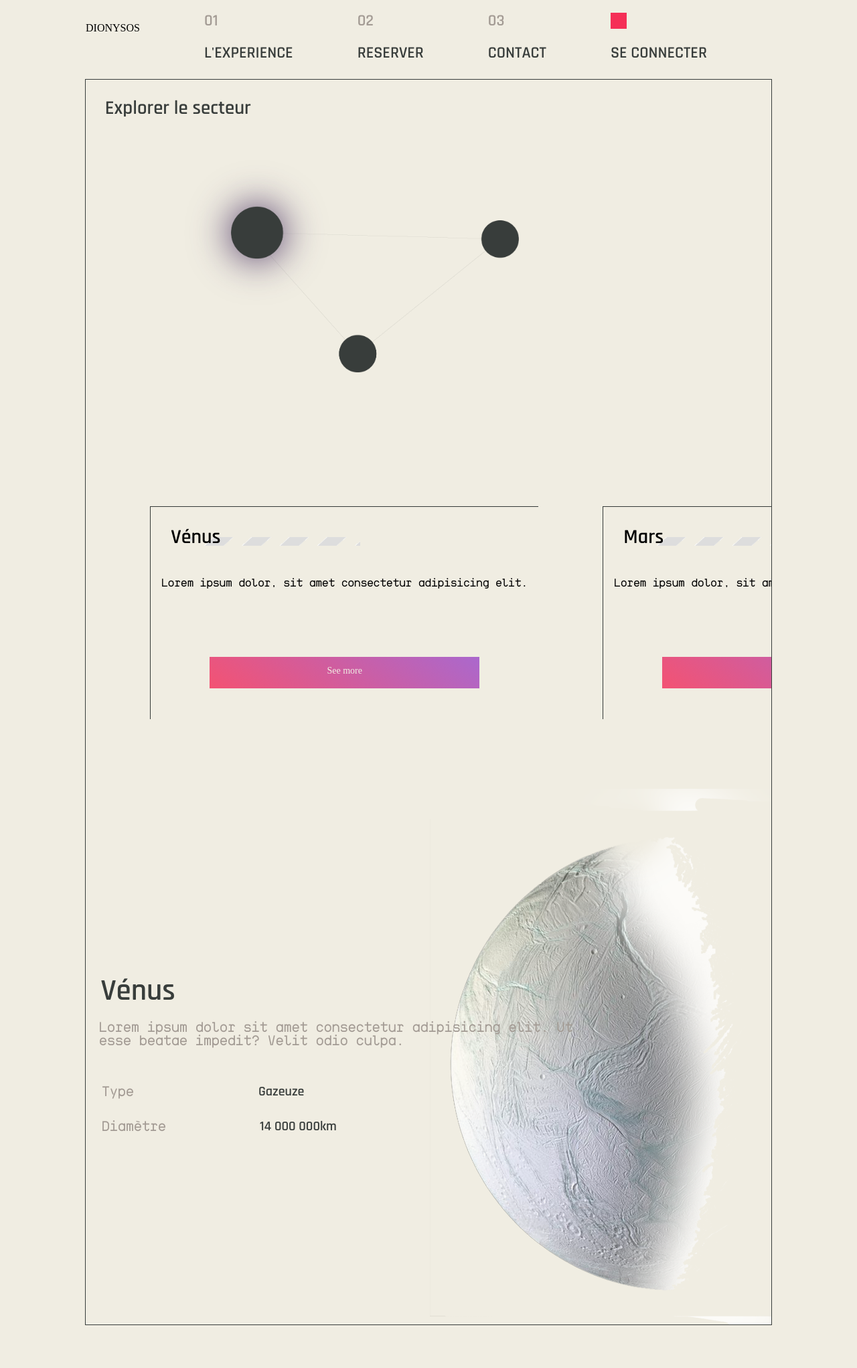
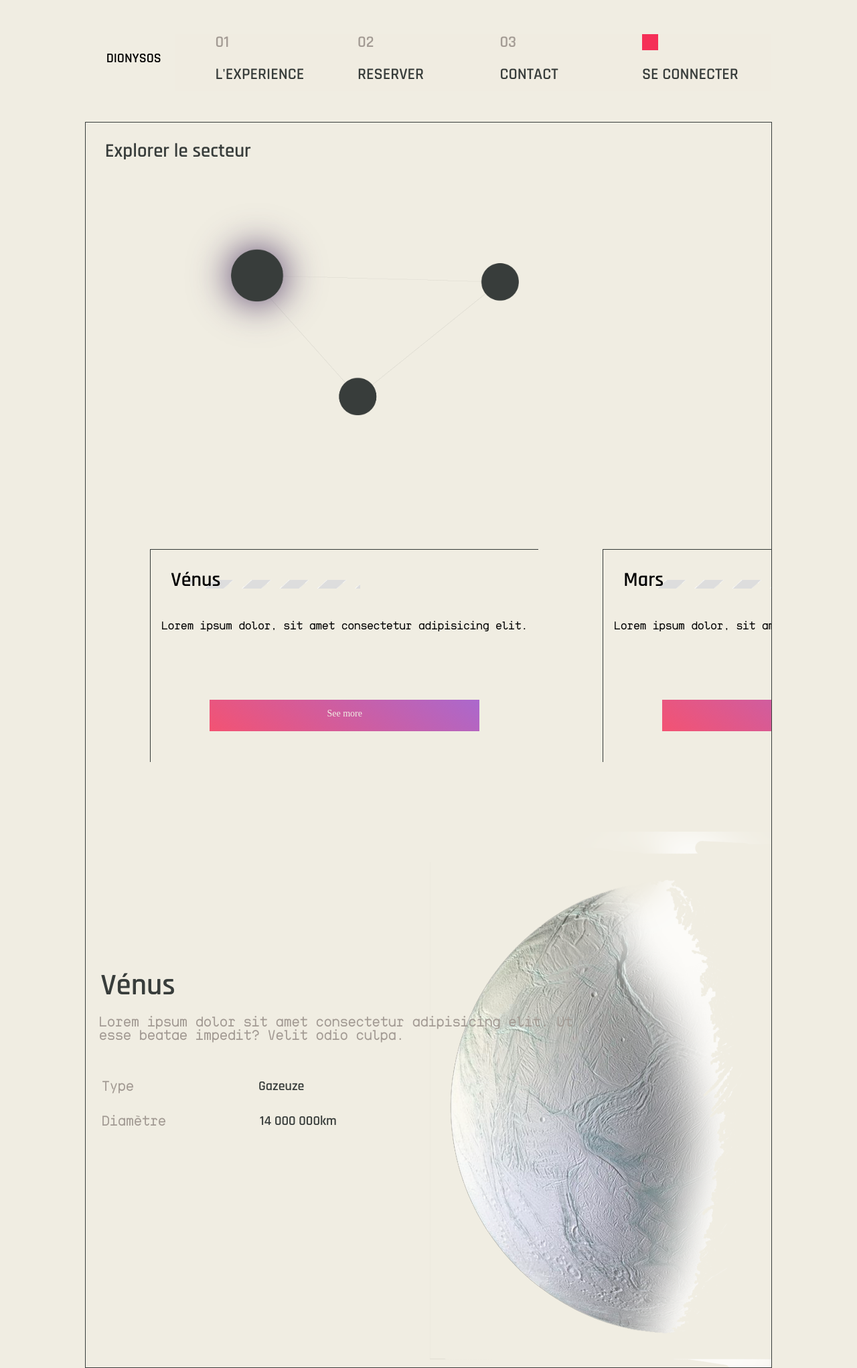
Before and after one commit to Paulehair/bbh_project, a PHP site: page / in a window 1280 px wide. Shown: the whole page at 67% size. Before the commit the page ends 1979 px from the top, so only its background shows below. Run offline with PHP 8.4, Linux system fonts and the light colour scheme; some libraries are stand-ins or nearby versions.

Commit message:
header done

```diff
--- a/assets/js/main.js
+++ b/assets/js/main.js
@@ -1,7 +1,10 @@
 const ui = {
   cards: document.querySelectorAll('.Card_slider_ctnr'),
+  img: document.querySelector('.Map_img'),
+  burger: document.querySelector('.Header_burger'),
   menu: document.querySelector('.Header_nav_box_menu'),
-  img: document.querySelector('.Map_img')
+  nav: document.querySelector('.Header_nav'),
+  roll: document.querySelector('#roll')
 }
 
 const style = {
@@ -21,3 +24,12 @@ for (let i = 0; i < ui.cards.length; i++) {
     ui.img.setAttribute("src", "assets/img/p" + i + ".png");
   });
 }
+
+// HEADER
+ui.burger.addEventListener('click', () => {
+  ui.nav.classList.toggle('flex');
+});
+
+ui.roll.addEventListener('click', () => {
+    ui.menu.classList.toggle('flexCol');
+});
--- a/assets/scss/components/_header.scss
+++ b/assets/scss/components/_header.scss
@@ -4,10 +4,17 @@
   display: flex;
   width: 80%;
   height: 10%;
-  margin: 1.5% auto;
+  margin: 4% auto;
 
   &_logo {
     margin: 1.4% 0 0 0;
+    font-family: $radjhani;
+    font-size: 20px;
+
+    @include breakpoint(laptop) {
+      margin: 2.5% 0 0 3%;
+      height: fit-content;
+    }
   }
 
   &_burger {
@@ -16,23 +23,56 @@
     margin-left: 60%;
 
     @include breakpoint(tablet) {
+      margin-left: 80%;
+    }
+
+    @include breakpoint(laptop) {
       display: none;
     }
   }
 
   &_nav {
     display: none;
+    flex-direction: column;
+    background: $white;
+    width: 100%;
+    height: 100vh;
+    padding-top: 5em;
+    position: absolute;
+    top: 3em;
+    left: 0;
 
-    @include breakpoint(tablet) {
+    @include breakpoint(laptop) {
       width: 100%;
+      height: 106%;
       display: flex;
+      flex-direction: row;
       justify-content: space-evenly;
+      padding: 0 2%;
+      position: unset;
+      top: unset;
+      left: unset;
+      margin: 0 0 0 2%;
     }
 
     &_box {
+      margin: 5% 0 0 5%;
       font-family: $radjhani;
       font-size: 1.5em;
-      height: 150%;
+      width: 132.66px;
+
+      @include breakpoint(mobileL) {
+        margin: 3% 20%;
+      }
+
+      @include breakpoint(tablet) {
+        margin: 3% auto;
+      }
+
+      @include breakpoint(laptop) {
+        margin: 0 auto;
+        height: 150%;
+      }
 
       &:first-child:hover .Header_nav_box_menu {
         visibility: visible;
@@ -40,14 +80,26 @@
       }
 
       &_menu {
+        display: none;
+        position: absolute;
+        top: 8%;
+        right: 7%;
         margin: 1.5em 0 0 0;
-        border: 1px solid $grey;
-        border-top: none;
         color: $grey;
-        background: $white;
-        visibility: hidden;
-        opacity: 0;
-        transition: opacity 0.5s ease;
+
+        @include breakpoint(tablet) {
+          right: 17%;
+        }
+
+        @include breakpoint(laptop) {
+          margin: 0 0;
+          position: unset;
+          visibility: hidden;
+          opacity: 0;
+          transition: opacity 0.5s ease;
+          display: unset;
+          background: $white;
+        }
 
         &:hover {
           visibility: visible;
@@ -57,7 +109,7 @@
         &_item {
           padding: 0.2em;
           cursor: pointer;
-        transition: all 0.5s ease;
+          transition: all 0.5s ease;
 
           &:hover {
             color: $darkgrey;
@@ -73,6 +125,7 @@
       &_item {
         color: $darkgrey;
         cursor: pointer;
+        width: max-content;
       }
 
       &_square {
--- a/assets/scss/components/_planetdesc.scss
+++ b/assets/scss/components/_planetdesc.scss
@@ -7,7 +7,7 @@
 
 
   &_content {
-    padding-top: 16em;
+    padding-top: 18%;
 
     &_title {
       color: $darkgrey;
--- a/assets/scss/style.css
+++ b/assets/scss/style.css
@@ -141,11 +141,20 @@ table {
   display: flex;
   width: 80%;
   height: 10%;
-  margin: 1.5% auto;
+  margin: 4% auto;
 }
 
 .Header_logo {
   margin: 1.4% 0 0 0;
+  font-family: "rajdhanisemibold";
+  font-size: 20px;
+}
+
+@media (min-width: 1024px) {
+  .Header_logo {
+    margin: 2.5% 0 0 3%;
+    height: fit-content;
+  }
 }
 
 .Header_burger {
@@ -156,26 +165,67 @@ table {
 
 @media (min-width: 768px) {
   .Header_burger {
+    margin-left: 80%;
+  }
+}
+
+@media (min-width: 1024px) {
+  .Header_burger {
     display: none;
   }
 }
 
 .Header_nav {
   display: none;
+  flex-direction: column;
+  background: #f0ece1;
+  width: 100%;
+  height: 100vh;
+  padding-top: 5em;
+  position: absolute;
+  top: 3em;
+  left: 0;
 }
 
-@media (min-width: 768px) {
+@media (min-width: 1024px) {
   .Header_nav {
     width: 100%;
+    height: 106%;
     display: flex;
+    flex-direction: row;
     justify-content: space-evenly;
+    padding: 0 2%;
+    position: unset;
+    top: unset;
+    left: unset;
+    margin: 0 0 0 2%;
   }
 }
 
 .Header_nav_box {
+  margin: 5% 0 0 5%;
   font-family: "rajdhanisemibold";
   font-size: 1.5em;
-  height: 150%;
+  width: 132.66px;
+}
+
+@media (min-width: 415px) {
+  .Header_nav_box {
+    margin: 3% 20%;
+  }
+}
+
+@media (min-width: 768px) {
+  .Header_nav_box {
+    margin: 3% auto;
+  }
+}
+
+@media (min-width: 1024px) {
+  .Header_nav_box {
+    margin: 0 auto;
+    height: 150%;
+  }
 }
 
 .Header_nav_box:first-child:hover .Header_nav_box_menu {
@@ -335,7 +402,7 @@ table {
 }
 
 .Planet_content {
-  padding-top: 16em;
+  padding-top: 18%;
 }
 
 .Planet_content_title {
--- a/assets/scss/style.scss
+++ b/assets/scss/style.scss
@@ -42,3 +42,17 @@ body {
 .boxShad {
   box-shadow: $boxShad;
 }
+
+.flex {
+  display: flex;
+}
+
+.flexCol {
+  display: flex;
+  flex-direction: column;
+}
+
+a {
+  text-decoration: none;
+  color: $grey;
+}
--- a/index.html
+++ b/index.html
@@ -16,25 +16,28 @@
     <img class="Header_burger" src="assets/img/burger.svg" alt="burger menu" title="burger menu">
 
     <nav class="Header_nav">
-      <div id="roll" class="Header_nav_box">
+      <div class="Header_nav_box">
         <p class="Header_nav_box_nbr">01</p>
-        <p class="Header_nav_box_item">L'EXPERIENCE</p>
+        <p id="roll" class="Header_nav_box_item">L'EXPERIENCE</p>
 
         <div class="Header_nav_box_menu">
-          <p class="Header_nav_box_menu_item">Carte</p>
-          <p class="Header_nav_box_menu_item">Vaisseau</p>
-          <p class="Header_nav_box_menu_item">Cabines</p>
-          <p class="Header_nav_box_menu_item">Activités</p>
+          <a href="#" class="Header_nav_box_menu_item">Carte</a>
+          <a href="#" class="Header_nav_box_menu_item">Vaisseau</a>
+          <a href="#" class="Header_nav_box_menu_item">Cabines</a>
+          <a href="#" class="Header_nav_box_menu_item">Activités</a>
         </div>
       </div>
+
       <div class="Header_nav_box">
         <p class="Header_nav_box_nbr">02</p>
         <p class="Header_nav_box_item">RESERVER</p>
       </div>
+
       <div class="Header_nav_box">
         <p class="Header_nav_box_nbr">03</p>
         <p class="Header_nav_box_item">CONTACT</p>
       </div>
+
       <div class="Header_nav_box">
         <div class="Header_nav_box_square"></div>
         <p class="Header_nav_box_item">SE CONNECTER</p>
```
Also changed, not shown: other parts of assets/scss/style.css (+37 -6 lines), 1 other file.
